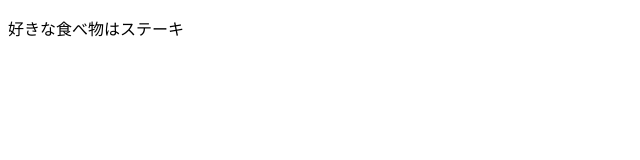
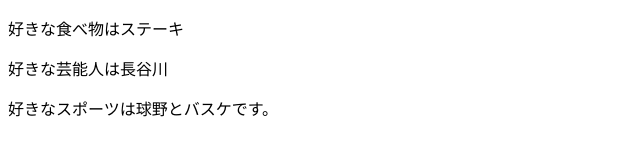
Before and after one commit to berserker963/command-practice, a plain HTML site: page index.html in a window 1280 px wide. Shown: the whole page, without its empty margins (0-640 px from the left). Drawn offline with Linux system fonts and the light colour scheme.

Commit message:
好きなスポーツを追記&修正

```diff
--- a/index.html
+++ b/index.html
@@ -7,5 +7,7 @@
 </head>
 <body>
     <p>好きな食べ物はステーキ</p>
+    <p>好きな芸能人は長谷川</p>
+    <p>好きなスポーツは球野とバスケです。</p>
 </body>
 </html>
```
